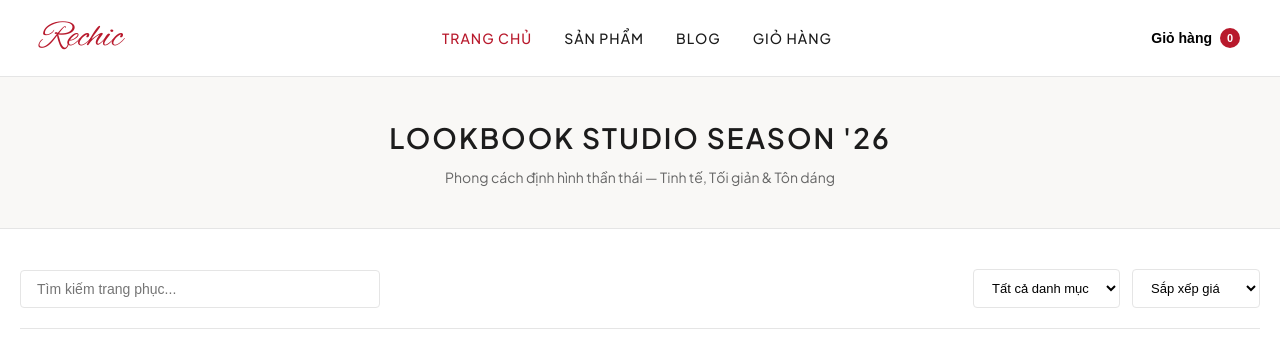
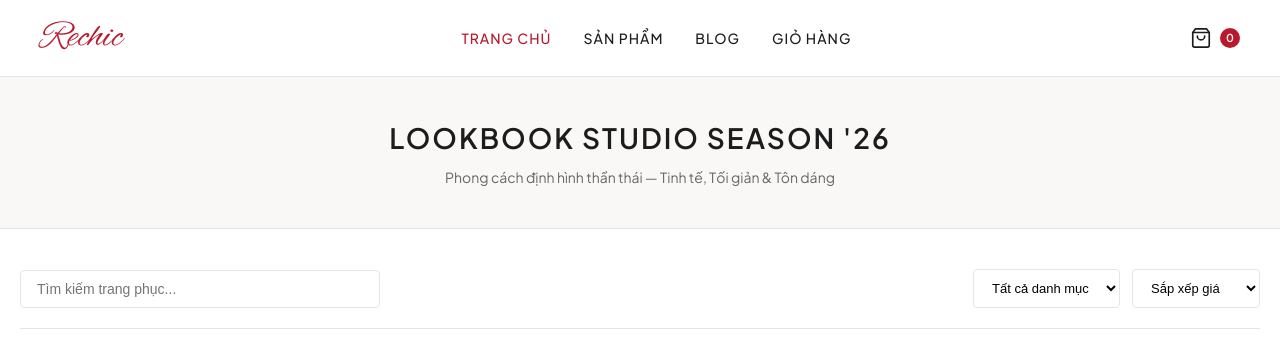
Before and after one commit to Nghii1506/ecommerce-ui-improvement, a plain HTML site: page index.html in a window 1280 px wide. Shown: the top 340 px of the page. Drawn offline with Linux system fonts and the light colour scheme.

Commit message:
Update index.html

```diff
--- a/index.html
+++ b/index.html
@@ -544,11 +544,15 @@
             </nav>
 
             <div class="header-actions">
-                <button class="btn-cart-trigger" id="openCart">
-                    <span>Giỏ hàng</span>
-                    <span class="cart-badge" id="cartCount">0</span>
-                </button>
-            </div>
+    <a href="cart.html" class="btn-cart-trigger" aria-label="Giỏ hàng" style="text-decoration: none; color: inherit;">
+        <svg width="22" height="22" viewBox="0 0 24 24" fill="none" stroke="currentColor" stroke-width="1.8" stroke-linecap="round" stroke-linejoin="round">
+            <path d="M6 2L3 6v14a2 2 0 0 0 2 2h14a2 2 0 0 0 2-2V6l-3-4z"></path>
+            <line x1="3" y1="6" x2="21" y2="6"></line>
+            <path d="M16 10a4 4 0 0 1-8 0"></path>
+        </svg>
+        <span class="cart-badge" id="cartCount">0</span>
+    </a>
+</div>
         </div>
     </header>
 
```
